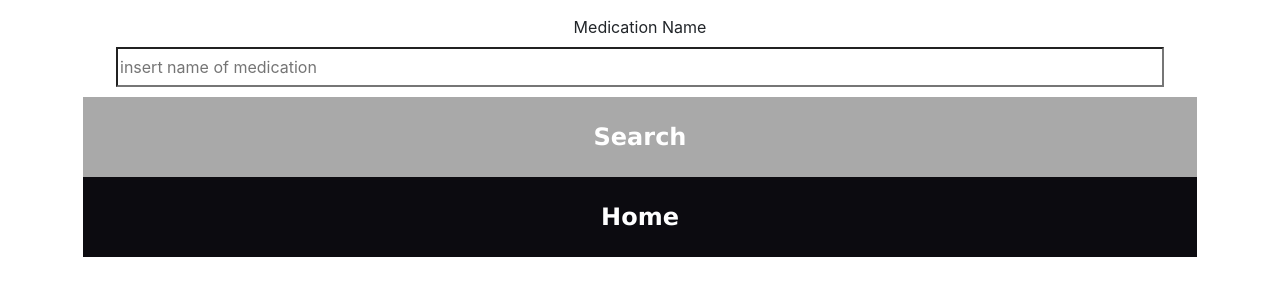
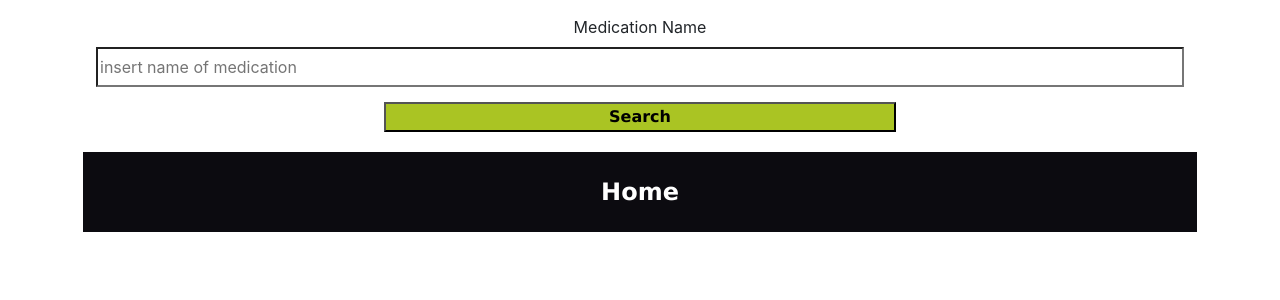
Before and after one commit to Jeaninney/MedCheck, a React (Create React App) app in the folder client/: page /searchmed in a window 1280 px wide. Shown: the top 300 px of the page. Built offline with nearby package versions, Linux system fonts and the light colour scheme.

Commit message:
styling styling

```diff
--- a/client/src/App.css
+++ b/client/src/App.css
@@ -23,13 +23,10 @@ label {
 }
 
 input {
-  width: 80%;
+  width: 85%;
   height: 5vh;
+  margin-bottom: 15px;
 }
-
-/* .text {
-  margin-bottom: 15px;
-} */
 
 .homeBtn {
   background-color: #0c0b10;
@@ -52,8 +49,6 @@ input {
   width: 100%;
   height: 33.33vh;
   border: none;
-  /* padding-top: 10px;
-  padding-bottom: 10px; */
 }
 
 .col-md-12 {
@@ -132,6 +127,22 @@ border: none;
   font-family: 'Lucida Sans', 'Lucida Sans Regular', 'Lucida Grande', 'Lucida Sans Unicode', Geneva, Verdana, sans-serif;
 }
 
+.searchDocName {
+  background-color: #5492CD;
+  font-weight: bold;
+  margin-bottom: .3rem;
+  width: 40%;
+  font-family: 'Lucida Sans', 'Lucida Sans Regular', 'Lucida Grande', 'Lucida Sans Unicode', Geneva, Verdana, sans-serif;
+}
+
+.searchMedName {
+  background-color: #AAC423;
+  font-weight: bold;
+  margin-bottom: .3rem;
+  width: 40%;
+  font-family: 'Lucida Sans', 'Lucida Sans Regular', 'Lucida Grande', 'Lucida Sans Unicode', Geneva, Verdana, sans-serif;
+}
+
 .docHome {
   background-color: darkgrey;
   height: 10vh;
@@ -152,7 +163,7 @@ border: none;
 .btn-doc {
   background-color: #5492CD;
   font-weight: bold;
-  margin-bottom: 1rem;
+  margin-bottom: .3rem;
   /* width: 5%; */
   font-family: 'Lucida Sans', 'Lucida Sans Regular', 'Lucida Grande', 'Lucida Sans Unicode', Geneva, Verdana, sans-serif;
 }
@@ -160,7 +171,7 @@ border: none;
 .btn-med {
   background-color: #AAC423;
   font-weight: bold;
-  margin-bottom: 1rem;
+  margin-bottom: .3rem;
   /* width: 5%; */
   font-family: 'Lucida Sans', 'Lucida Sans Regular', 'Lucida Grande', 'Lucida Sans Unicode', Geneva, Verdana, sans-serif;
 }
@@ -241,5 +252,5 @@ border: none;
 }
 
 form {
-  margin-top: 15px;
+  margin: 15px 15px;
 }
--- a/client/src/components/SearchButton/index.js
+++ b/client/src/components/SearchButton/index.js
@@ -1,5 +1,6 @@
 import React from 'react';
 import { Link } from 'react-router-dom';
+import { Col, Row } from '../../components/Grid';
 
 // The ...props means, spread all of the passed props onto this element
 // That way we don't have to define them all individually
--- a/client/src/components/SearchForm/index.js
+++ b/client/src/components/SearchForm/index.js
@@ -16,7 +16,7 @@ const SearchForm = ({
           onChange={onInputChange}
           required
         />
-        <button type="submit" className="searchBtn">Search</button>
+        <button type="submit" className="searchMedName">Search</button>
       {error && (
         <div style={{ color: `red` }}>
           some error occurred, while fetching api
--- a/client/src/pages/Home/Home.js
+++ b/client/src/pages/Home/Home.js
@@ -1,7 +1,5 @@
 import React from 'react';
 import { Link } from 'react-router-dom';
-
-
 import { Col, Row, Container } from '../../components/Grid';
 
 function Home() {
--- a/client/src/pages/Medications/Medications.js
+++ b/client/src/pages/Medications/Medications.js
@@ -28,8 +28,6 @@ function Prescribing(props) {
     </Row>
   );
 }
-
-
 
 function Medications() {
   const [meds, setMeds] = useState([]);
```
Also changed, not shown: client/src/pages/SearchDoc/Search.js (added, +20 -0 lines).
